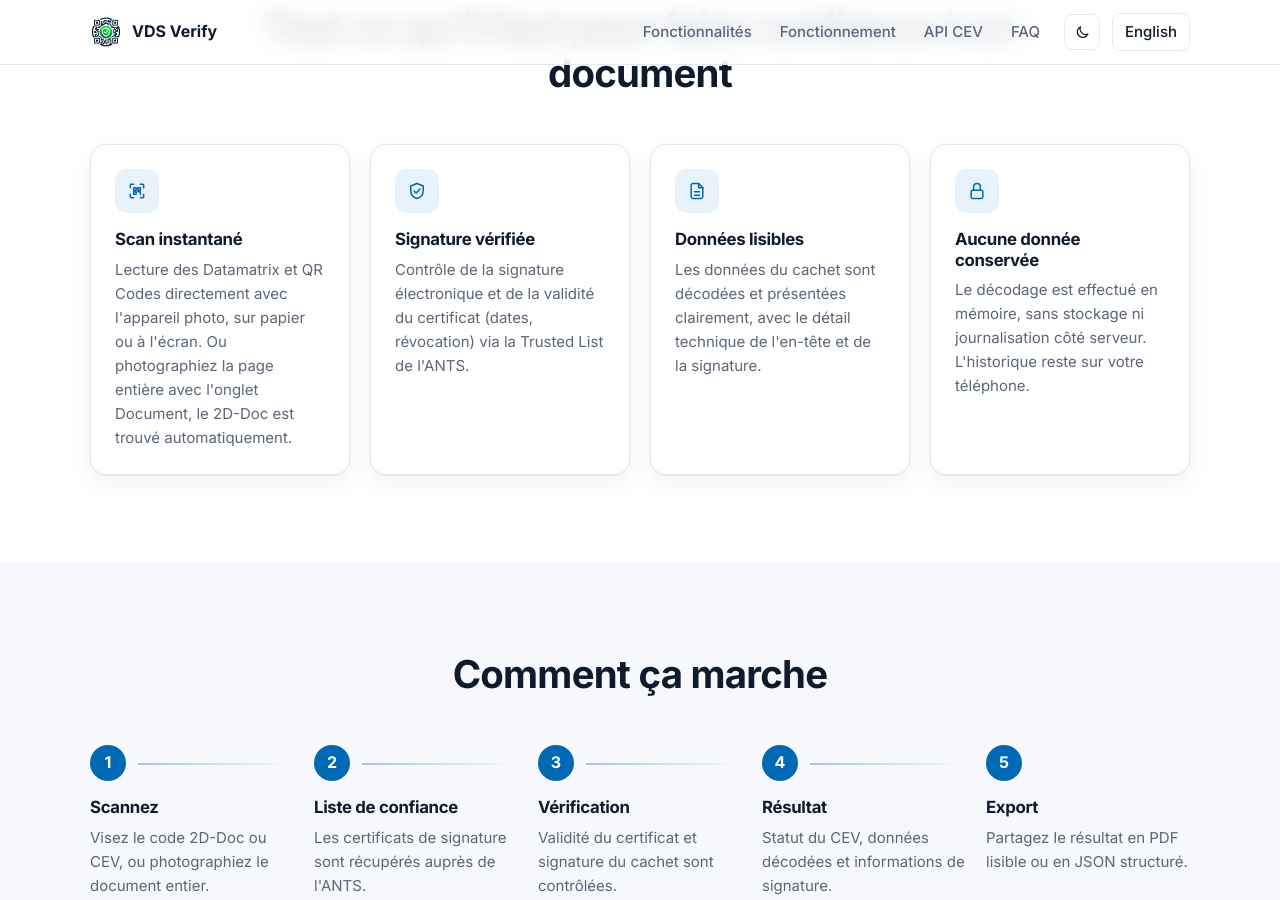
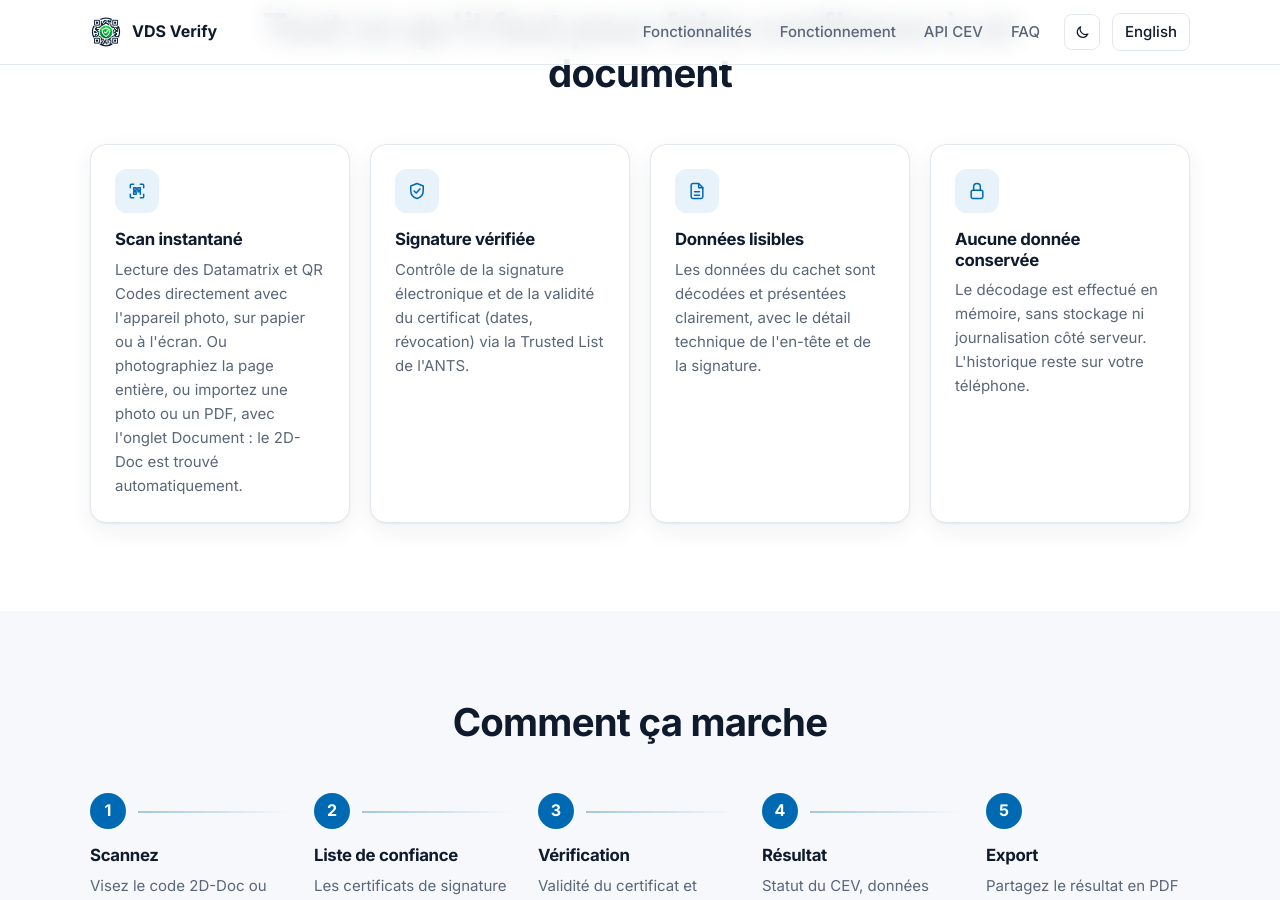
Before and after one commit to stelauconseil/vds-verify, a Jekyll site: the page built from docs/index.md, in a window 1280 px wide and 900 px high, scrolled down 1036 px. Built offline with Jekyll 4.4.1, drawn with Linux system fonts in a browser that asks for light colours.

Commit message:
docs: Document tab imports a photo or a PDF

```diff
--- a/docs/_data/i18n.yml
+++ b/docs/_data/i18n.yml
@@ -36,7 +36,7 @@ fr:
         items:
             - icon: scan
               title: Scan instantané
-              text: Lecture des Datamatrix et QR Codes directement avec l'appareil photo, sur papier ou à l'écran. Ou photographiez la page entière avec l'onglet Document, le 2D-Doc est trouvé automatiquement.
+              text: "Lecture des Datamatrix et QR Codes directement avec l'appareil photo, sur papier ou à l'écran. Ou photographiez la page entière, ou importez une photo ou un PDF, avec l'onglet Document : le 2D-Doc est trouvé automatiquement."
             - icon: shield
               title: Signature vérifiée
               text: Contrôle de la signature électronique et de la validité du certificat (dates, révocation) via la Trusted List de l'ANTS.
@@ -148,7 +148,7 @@ en:
         items:
             - icon: scan
               title: Instant scan
-              text: Reads Datamatrix and QR Codes straight from the camera, on paper or on screen. Or snap the whole page with the Document tab and the 2D-Doc is found for you.
+              text: "Reads Datamatrix and QR Codes straight from the camera, on paper or on screen. Or snap the whole page, or import a photo or a PDF, with the Document tab: the 2D-Doc is found for you."
             - icon: shield
               title: Verified signature
               text: Checks the electronic signature and the certificate's validity (dates, revocation) against the ANTS Trusted List.
--- a/docs/llms.txt
+++ b/docs/llms.txt
@@ -1,6 +1,6 @@
 # VDS Verify
 
-> VDS Verify is a free iOS and Android app by Stelau Conseil (France) that decodes and verifies Visible Digital Seals (VDS, in French "Cachets Électroniques Visibles" or CEV): 2D-Doc (ANTS), AFNOR XP Z42-101 to XP Z42-105, ISO 22376:2023, ICAO VDS (Doc 9303 Part 13) and ICAO VDS-NC. It scans the Datamatrix or QR Code printed on a document (aimed at with the camera, or found on a photo of the whole page with the Document tab), checks the electronic signature and the signing certificate against the ANTS trusted list, and displays the decoded data.
+> VDS Verify is a free iOS and Android app by Stelau Conseil (France) that decodes and verifies Visible Digital Seals (VDS, in French "Cachets Électroniques Visibles" or CEV): 2D-Doc (ANTS), AFNOR XP Z42-101 to XP Z42-105, ISO 22376:2023, ICAO VDS (Doc 9303 Part 13) and ICAO VDS-NC. It scans the Datamatrix or QR Code printed on a document (aimed at with the camera, or found with the Document tab on a photo of the whole page, an image from the photo library or a PDF file), checks the electronic signature and the signing certificate against the ANTS trusted list, and displays the decoded data.
 
 Key facts:
 
```
Also changed, not shown: docs/faq-en.md (+3 -1 lines), docs/faq-fr.md (+3 -1 lines).
